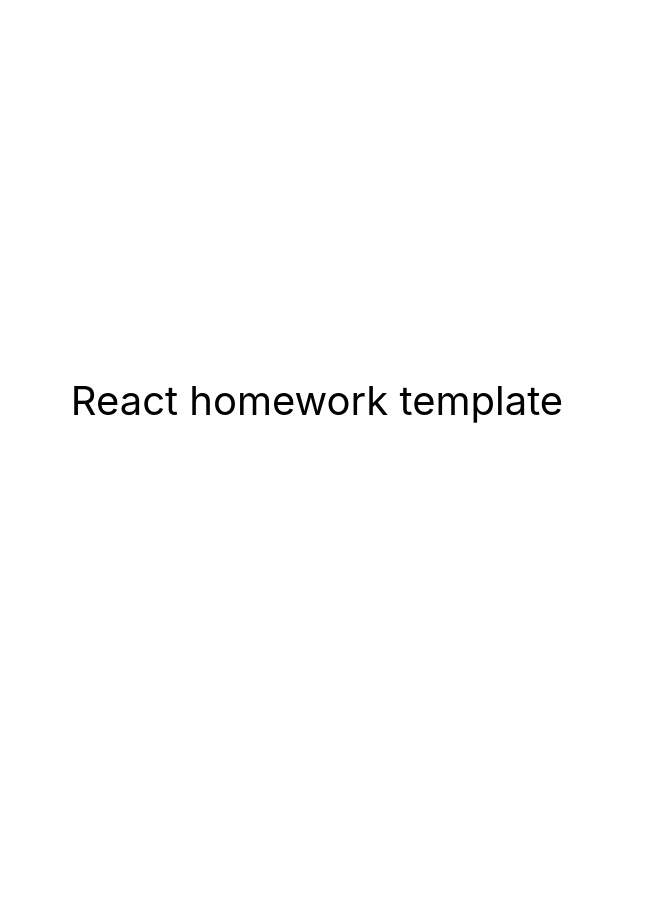
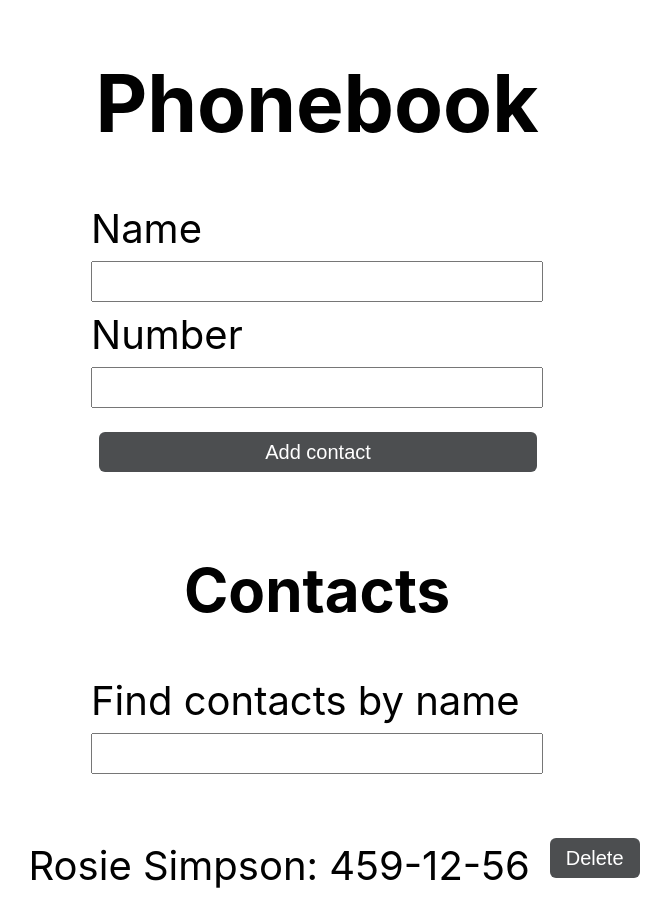
Before and after one commit to IhorPinchuk/goit-react-hw-03-phonebook, a React (Create React App) app: page / in a window 1280 px wide. Shown: the top 924 px of the page, without its empty margins (323-994 px from the left). Before the commit the page ends 800 px from the top, so only its background shows below. Built offline with nearby package versions, Linux system fonts and the light colour scheme.

Commit message:
with-hw-2

```diff
--- a/src/components/App.jsx
+++ b/src/components/App.jsx
@@ -1,16 +1,89 @@
-export const App = () => {
+import React, { Component } from 'react';
+import { nanoid } from 'nanoid';
+import ContactForm from './contactForm/ContactForm';
+import ContactList from './contactList/ContactList';
+import Filter from './filter/Filter';
+
+export class App extends Component {
+  state = {
+    contacts: [
+      { id: 'id-1', name: 'Rosie Simpson', number: '459-12-56' },
+      { id: 'id-2', name: 'Hermione Kline', number: '443-89-12' },
+      { id: 'id-3', name: 'Eden Clements', number: '645-17-79' },
+      { id: 'id-4', name: 'Annie Copeland', number: '227-91-26' },
+    ],
+    filter: '',
+  };
+
+  addContact = e => {
+    const id = nanoid();
+    const name = e.name;
+    const number = e.number;
+    const contactsLists = [...this.state.contacts];
+
+    if (contactsLists.findIndex(contact => name === contact.name) !== -1) {
+      alert(`${name} is already in contacts.`);
+    } else {
+      contactsLists.push({ name, id, number });
+    }
+
+    this.setState({ contacts: contactsLists });
+  };
+
+  handleChange = e => {
+    const { name, value } = e.currentTarget;
+    this.setState({ [name]: value });
+  };
+
+  getFilterContacts = () => {
+    const { filter, contacts } = this.state;
+    return contacts.filter(contact =>
+      contact.name.toLowerCase().includes(filter.toLowerCase())
+    );
+  };
+
+  handleDelete = e => {
+    this.setState(prevState => ({
+      contacts: prevState.contacts.filter(contact => contact.id !== e),
+    }));
+  };
+
+  render() {
     return (
       <div
         style={{
-        height: '100vh',
+          height: '100%',
           display: 'flex',
+          flexDirection: 'column',
           justifyContent: 'center',
           alignItems: 'center',
           fontSize: 40,
-        color: '#010101'
+          color: '#010101',
         }}
       >
-      React homework template
+        <h1>Phonebook</h1>
+        <ContactForm onSubmit={this.addContact} />
+
+        <section
+          style={{
+          display: 'flex',
+          flexDirection: 'column',
+          justifyContent: 'center',
+          alignItems: 'center',
+          fontSize: 40,
+          color: '#010101',
+        }}>
+          <h2>Contacts</h2>
+          <Filter
+            filter={this.state.filter}
+            onChangeFilter={this.handleChange}
+          />
+          <ContactList
+            contacts={this.getFilterContacts()}
+            handleDelete={this.handleDelete}
+          />
+        </section>
       </div>
     );
-};
+  }
+}
--- /dev/null
+++ b/src/components/contactForm/ContactForm.jsx
@@ -0,0 +1,65 @@
+import React, { Component } from 'react';
+import PropTypes from 'prop-types';
+import css from './ContactForm.module.css';
+
+export default class ContactForm extends Component {
+  state = {
+    name: '',
+    number: '',
+  };
+
+  handleChange = e => {
+    const { name, value } = e.currentTarget;
+    this.setState({ [name]: value });
+  };
+
+  handleSubmit = e => {
+    e.preventDefault();
+    this.props.onSubmit(this.state);
+    this.reset();
+  };
+
+  reset = () => {
+    this.setState({ name: '', number: '' });
+  };
+
+  render() {
+    return (
+      <form className={css.form} onSubmit={this.handleSubmit}>
+        <label>
+          Name
+          <input
+            className={css.form__name}
+            type="text"
+            name="name"
+            pattern="^[a-zA-Zа-яА-Я]+(([' -][a-zA-Zа-яА-Я ])?[a-zA-Zа-яА-Я]*)*$"
+            title="Name may contain only letters, apostrophe, dash and spaces. For example Adrian, Jacob Mercer, Charles de Batz de Castelmore d'Artagnan"
+            required
+            value={this.state.name}
+            onChange={this.handleChange}
+          />
+        </label>
+        <label>
+          Number
+          <input
+            className={css.form__number}
+            type="tel"
+            name="number"
+            pattern="\+?\d{1,4}?[-.\s]?\(?\d{1,3}?\)?[-.\s]?\d{1,4}[-.\s]?\d{1,4}[-.\s]?\d{1,9}"
+            title="Phone number must be digits and can contain spaces, dashes, parentheses and can start with +"
+            required
+            value={this.state.number}
+            onChange={this.handleChange}
+          />
+        </label>
+        <button className={css.form__btn} type="submit">
+          Add contact
+        </button>
+      </form>
+    );
+  }
+}
+
+ContactForm.propTypes = {
+  handleSubmit: PropTypes.func,
+};
--- /dev/null
+++ b/src/components/contactForm/ContactForm.module.css
@@ -0,0 +1,38 @@
+.form {
+  display: flex;
+  flex-direction: column;
+}
+
+.form__name,
+.form__number {
+  display: flex;
+  flex-direction: column;
+  margin: 8px auto;
+  align-items: center;
+  font-size: large;
+  text-align: left;
+  padding: 8px 200px 8px 16px;
+}
+
+.form__btn {
+  margin-top: 16px;
+  margin-bottom: 32px;
+  background-color: rgba(32, 34, 37, 0.8);
+  border: none;
+  border-radius: 6px;
+  color: #fff;
+  font-size: 20px;
+  height: 40px;
+  line-height: 20px;
+  margin-left: 8px;
+  margin-right: 6px;
+  min-width: 185px;
+  padding: 0 16px 0 16px;
+  color: white;
+  cursor: pointer;
+}
+
+.form__btn:hover {
+  background-color: rgb(8, 87, 246);
+  cursor: pointer;
+}
--- /dev/null
+++ b/src/components/contactList/ContactList.jsx
@@ -0,0 +1,32 @@
+import PropTypes from 'prop-types';
+import css from './ContactList.module.css';
+
+export default function ContactList({ contacts, handleDelete }) {
+  return (
+    <ul className={css.contact__list}>
+      {contacts.map((contact, id) => (
+        <li className={css.contact__item} key={id}>
+          {contact.name}: {contact.number}
+          <button
+            className={css.contact__list__item__btn}
+            type="button"
+            onClick={() => handleDelete(contact.id)}
+          >
+            Delete
+          </button>
+        </li>
+      ))}
+    </ul>
+  );
+}
+
+ContactList.propTypes = {
+  contacts: PropTypes.arrayOf(
+    PropTypes.exact({
+      id: PropTypes.string.isRequired,
+      name: PropTypes.string.isRequired,
+      number: PropTypes.string.isRequired,
+    })
+  ),
+  handleDelete: PropTypes.func.isRequired,
+};
--- /dev/null
+++ b/src/components/contactList/ContactList.module.css
@@ -0,0 +1,28 @@
+.contact__item {
+  display: flex;
+  justify-content: center;
+  align-items: center;
+}
+
+.contact__list__item__btn {
+  margin-top: 16px;
+  margin-bottom: 32px;
+  background-color: rgba(32, 34, 37, 0.8);
+  border: none;
+  border-radius: 6px;
+  color: #fff;
+  font-size: 20px;
+  height: 40px;
+  line-height: 20px;
+  margin-left: 20px;
+  margin-right: 6px;
+  max-width: 100px;
+  padding: 0 16px 0 16px;
+  color: white;
+  cursor: pointer;
+}
+
+.contact__list__item__btn:hover {
+  background-color: rgb(8, 87, 246);
+  cursor: pointer;
+}
--- /dev/null
+++ b/src/components/filter/Filter.jsx
@@ -0,0 +1,22 @@
+import PropTypes from 'prop-types';
+import css from './Filter.module.css';
+
+export default function Filter({ filter, onChangeFilter }) {
+  return (
+    <label>
+      Find contacts by name
+      <input
+        className={css.filter__input}
+        type="text"
+        name="filter"
+        value={filter}
+        onChange={onChangeFilter}
+      ></input>
+    </label>
+  );
+}
+
+Filter.propTypes = {
+  filter: PropTypes.string.isRequired,
+  onChangeFilter: PropTypes.func.isRequired,
+};
--- /dev/null
+++ b/src/components/filter/Filter.module.css
@@ -0,0 +1,9 @@
+.filter__input {
+  display: flex;
+  flex-direction: column;
+  margin: 8px auto;
+  align-items: center;
+  font-size: large;
+  text-align: left;
+  padding: 8px 200px 8px 16px;
+}
```
Lines whose indentation alone changed are shown as unchanged.
